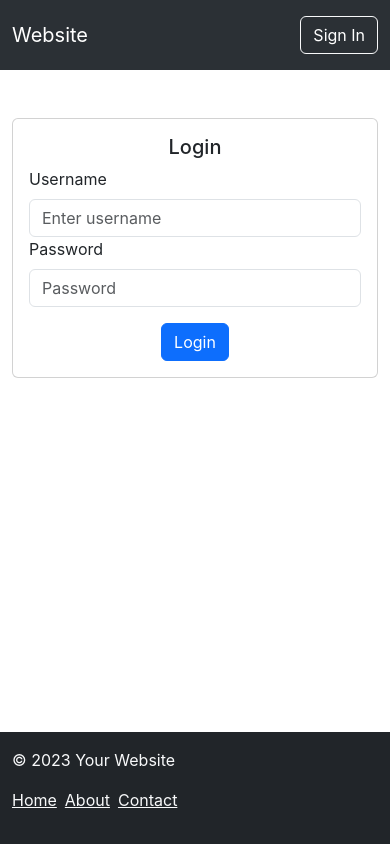
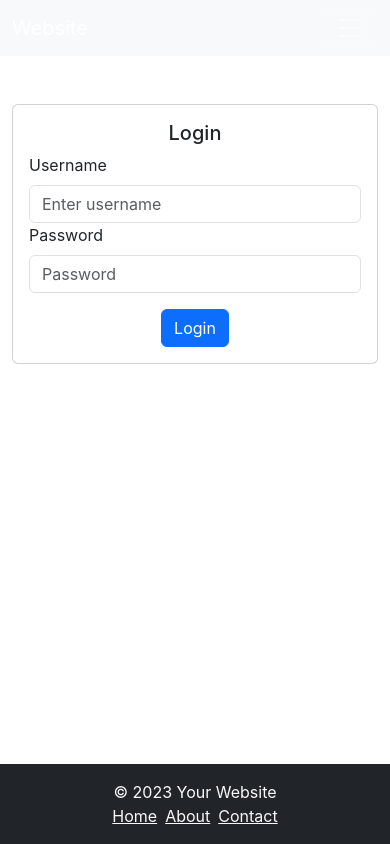
Before and after one commit to zanderthuo/frontend_assessment, a React (Create React App) app: page /login in a window 390 px wide. Built offline with nearby package versions, Linux system fonts and the light colour scheme; the HTML template or start-up script is replaced by a standard one.

Commit message:
Fixed responsive issue for header and footer

```diff
--- a/src/components/Footer.js
+++ b/src/components/Footer.js
@@ -5,12 +5,14 @@ const Footer = () => {
   return (
     <footer className="mt-auto py-3 bg-dark text-light">
       <Container>
-        <Row>
-          <Col md={6}>
-            <p>© {new Date().getFullYear()} Your Website</p>
+        <Row className="align-items-center">
+          <Col xs={12} md={6}>
+            <p className="mb-0 text-center text-md-left">
+              © {new Date().getFullYear()} Your Website
+            </p>
           </Col>
-          <Col md={6} className="text-md-right">
-            <ul className="list-inline">
+          <Col xs={12} md={6}>
+            <ul className="list-inline text-center text-md-right mb-0">
               <li className="list-inline-item">
                 <a href="#home" className="text-light">Home</a>
               </li>
--- a/src/components/Header.js
+++ b/src/components/Header.js
@@ -21,34 +21,34 @@ const Header = () => {
   };
 
   return (
-    <Navbar bg="dark" data-bs-theme="dark" className="bg-body-tertiary">
-      <Container>
+    <Navbar bg="dark" variant="dark" expand="lg" className="bg-body-tertiary">
+      <Container fluid>
         <Navbar.Brand href="/">Website</Navbar.Brand>
         <Navbar.Toggle aria-controls="basic-navbar-nav" />
         <Navbar.Collapse id="basic-navbar-nav">
-          {isLoggedIn && ( // Only show the Applications Nav.Link if user is logged in
+          {isLoggedIn && (
             <Nav className="me-auto">
               <Nav.Link href="/all-application">Applications</Nav.Link>
             </Nav>
           )}
-        </Navbar.Collapse>
-        <Navbar.Collapse className="justify-content-end">
+          <Nav className="ms-auto">
             <Navbar.Text>
-            {isLoggedIn ? ( // Conditionally render Sign Out button if user is logged in
+              {isLoggedIn ? (
                 <Button variant="outline-light" onClick={handleSignout}>
                   Sign Out
                 </Button>
               ) : (
-              <Button variant="outline-light" href="/login"> {/* Show Sign In button if not logged in */}
+                <Button variant="outline-light" href="/login">
                   Sign In
                 </Button>
               )}
             </Navbar.Text>
-          {isLoggedIn && ( // Show username if user is logged in
+            {isLoggedIn && (
               <Navbar.Text>
                 Signed in as: <a href="#login">{username}</a>
               </Navbar.Text>
             )}
+          </Nav>
         </Navbar.Collapse>
       </Container>
     </Navbar>
```
Lines whose indentation alone changed are shown as unchanged.
